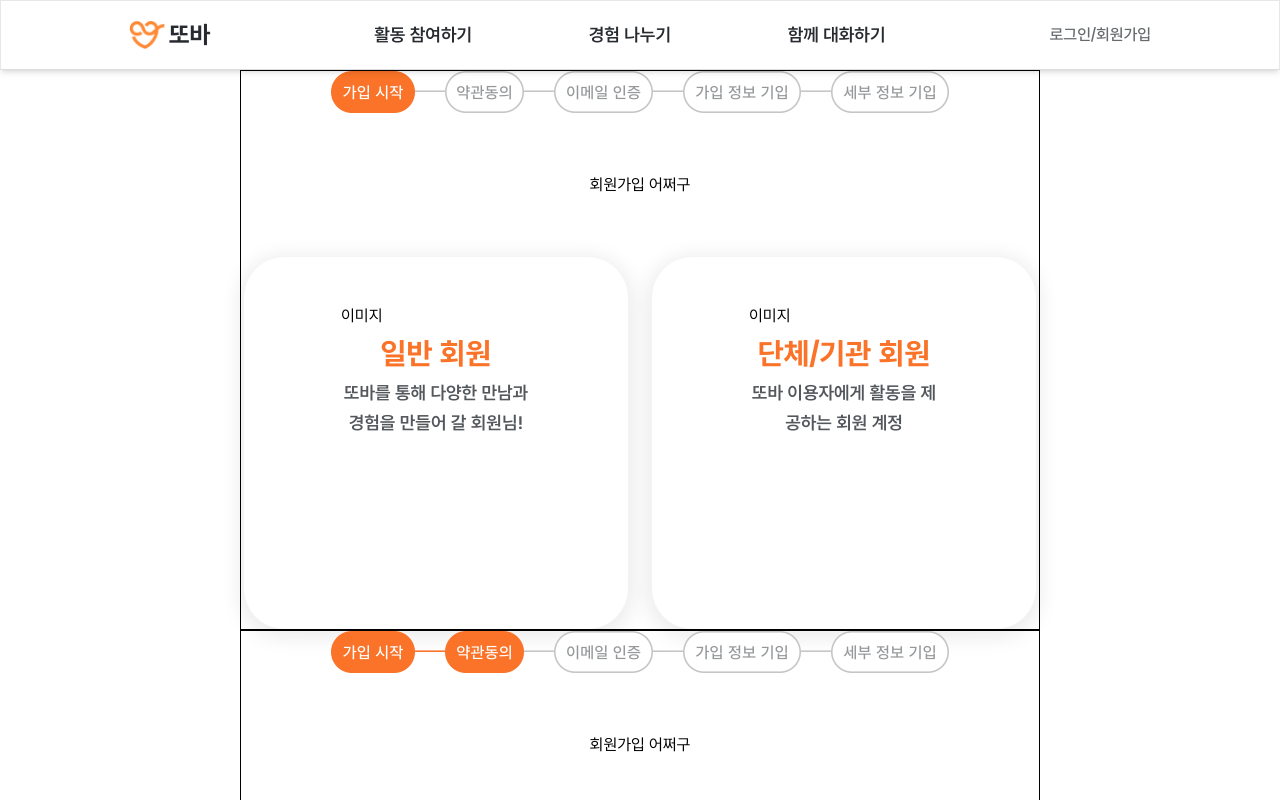
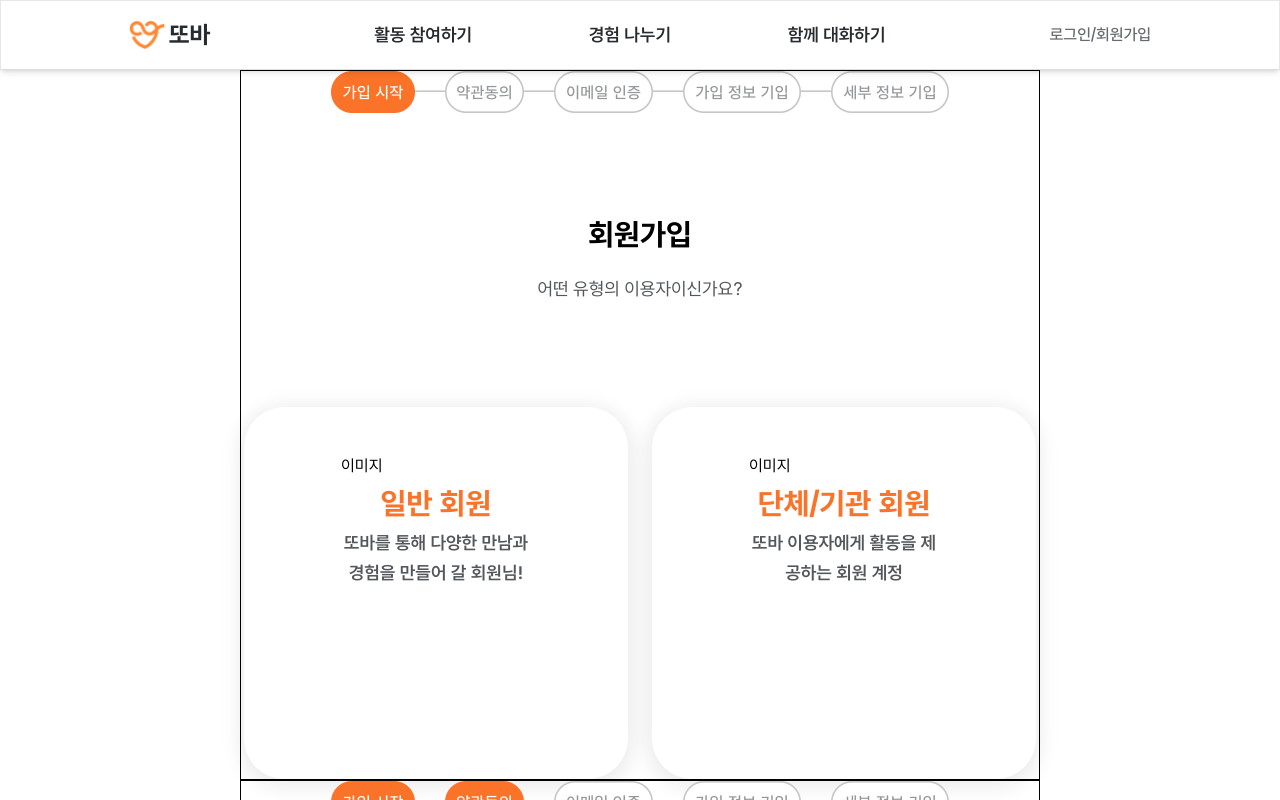
Before and after one commit to Kusitms-29th-Meetup-TeamE/Frontend, a Next.js app: page /signup in a window 1280 px wide. Shown: the top 800 px of the page. Built offline with nearby package versions, Linux system fonts and the light colour scheme.

Commit message:
🌈 Update(#26): apply title component and update style

```diff
--- a/src/containers/signup/FirstForm.tsx
+++ b/src/containers/signup/FirstForm.tsx
@@ -1,3 +1,5 @@
+import SignUpTitle from '@/components/signUp/SignUpTitle';
+
 import Image from 'next/image';
 
 const style = {
@@ -9,12 +11,21 @@ const style = {
 
 export default function FirstForm() {
   return (
-    <div className="m-auto border border-black w-full max-w-[800px] flex flex-col justify-center items-center gap-[60px]">
-      <Image src={'/assets/signup/form1.png'} width={618} height={42} alt="" />
-      {/* TODO: 컴포넌트로 붙이기 */}
-      <div>회원가입 어쩌구</div>
+    <div className="m-auto border border-black w-full max-w-[800px] flex flex-col justify-center items-center">
+      <Image
+        src={'/assets/signup/form1.png'}
+        width={618}
+        height={42}
+        alt=""
+        className="mb-[96px]"
+      />
 
-      <div className="flex gap-6">
+      <SignUpTitle
+        title={'회원가입'}
+        subTitle={'어떤 유형의 이용자이신가요?'}
+      />
+
+      <div className="flex gap-6 mt-[104px]">
         <div className={style.background}>
           <div>이미지</div>
           <div className={style.title}>일반 회원</div>
```
